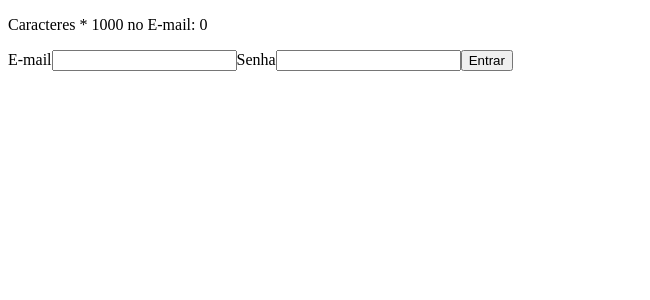
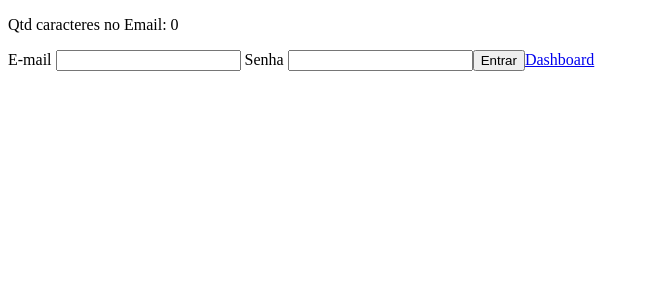
Before and after one commit to PradoPHA/reactTS-study, a React (Create React App) app in the folder aulas/: page /entrar in a window 1280 px wide. Shown: the top 300 px of the page, without its empty margins (0-650 px from the left). Built offline with nearby package versions, Linux system fonts and the light colour scheme.

Commit message:
feat: useRef tests and creation of customized components

```diff
--- a/aulas/src/app/pages/dashboard/Dashboard.tsx
+++ b/aulas/src/app/pages/dashboard/Dashboard.tsx
@@ -1,9 +1,18 @@
+import { useRef } from 'react';
 import {Link} from 'react-router-dom'
 
 export const Dashboard = () => {
+    const counterRef = useRef({counter: 0});
+
+
     return (
         <div>
             <p>Dashboard</p>
+
+            <p> Contador: {counterRef.current.counter} </p>
+
+            <button onClick={() => counterRef.current.counter++}>Somar</button>
+            <button onClick={() => console.log(counterRef.current.counter)}>Show</button>
 
             <Link to="/entrar">Login</Link>
         </div>
--- a/aulas/src/app/pages/login/Login.tsx
+++ b/aulas/src/app/pages/login/Login.tsx
@@ -1,9 +1,24 @@
-import { useEffect, useMemo, useState } from "react"
+import {  useRef, useState } from "react"
+import { Link } from "react-router-dom";
+import { InputLogin } from "./components/InputLogin";
 
 export const Login = () => {
-
     const [password, setPassword] = useState('');
     const [email, setEmail] = useState('');
+
+    // useRef
+
+    // const inputPasswordRef = useRef<HTMLInputElement>(null);
+
+    // useEffect
+
+    // useEffect(() => {
+    //     console.log(email);
+    // }, [email]);
+
+    // useEffect(() => {
+    //     console.log(password);
+    // }, [password]);
 
     // if (window.confirm('Você gosta de musculação?')){
     //     console.log('É dos meus!');
@@ -21,16 +36,6 @@ export const Login = () => {
     //         console.log('Não sabe o que tá perdendo...');
     //     }
     // }, []);
-
-    // useEffect
-
-    // useEffect(() => {
-    //     console.log(email);
-    // }, [email]);
-
-    // useEffect(() => {
-    //     console.log(password);
-    // }, [password]);
 
     //useMemo
 
@@ -55,22 +60,34 @@ export const Login = () => {
         <div>
             <form>
 
-                <p> Caracteres * 1000 no E-mail: {email.length /*poderia ser emailLength no uso de useMemo*/}</p>
+                <p> Qtd caracteres no Email: {email.length /*poderia ser emailLength no uso de useMemo*/}</p>
 
-                <label>
-                    <span>E-mail</span>
-                    <input value={email} onChange={e => setEmail(e.target.value)}/>
-                </label>
+                <InputLogin
+                    label="E-mail"
+                    value={email}
+                    onChange={newValue => setEmail(newValue)}
+                    // onPressEnter={() => inputPasswordRef.current?.focus()}
+                />
 
-                <label>
+                <InputLogin
+                    label="Senha"
+                    value={password}
+                    onChange={newValue => setPassword(newValue)}
+                    type="password"
+                />
+                {/* <label>
                     <span>Senha</span>
-                    <input type="password" value={password} onChange={p => setPassword(p.target.value)}/>
-                </label>
+                    <input ref={inputPasswordRef} type="password" value={password}
+                        onChange={p => setPassword(p.target.value)}
+                    />
+                </label> */}
 
                 <button type="button" onClick={handleEntrar}>
                     Entrar
                 </button>
 
+                <Link to="/pagina-inicial">Dashboard</Link>
+
             </form>
         </div>
     )
--- /dev/null
+++ b/aulas/src/app/pages/login/components/InputLogin.tsx
@@ -0,0 +1,23 @@
+interface IInputLoginProps {
+    label: string;
+    value: string;
+    type?: string;
+    onPressEnter?: () => void;
+    onChange: (newValue: string) => void;
+}
+
+export const InputLogin: React.FC<IInputLoginProps> = (props) => {
+
+    return (
+        <label>
+            <span> {props.label} </span>
+            <input value={props.value}
+                type={props.type}
+                onChange={e => props.onChange(e.target.value)}
+                onKeyDown={e => e.key === 'Enter'
+                    ? props.onPressEnter && props.onPressEnter()
+                    : undefined} />
+        </label>
+    )
+
+}
```
